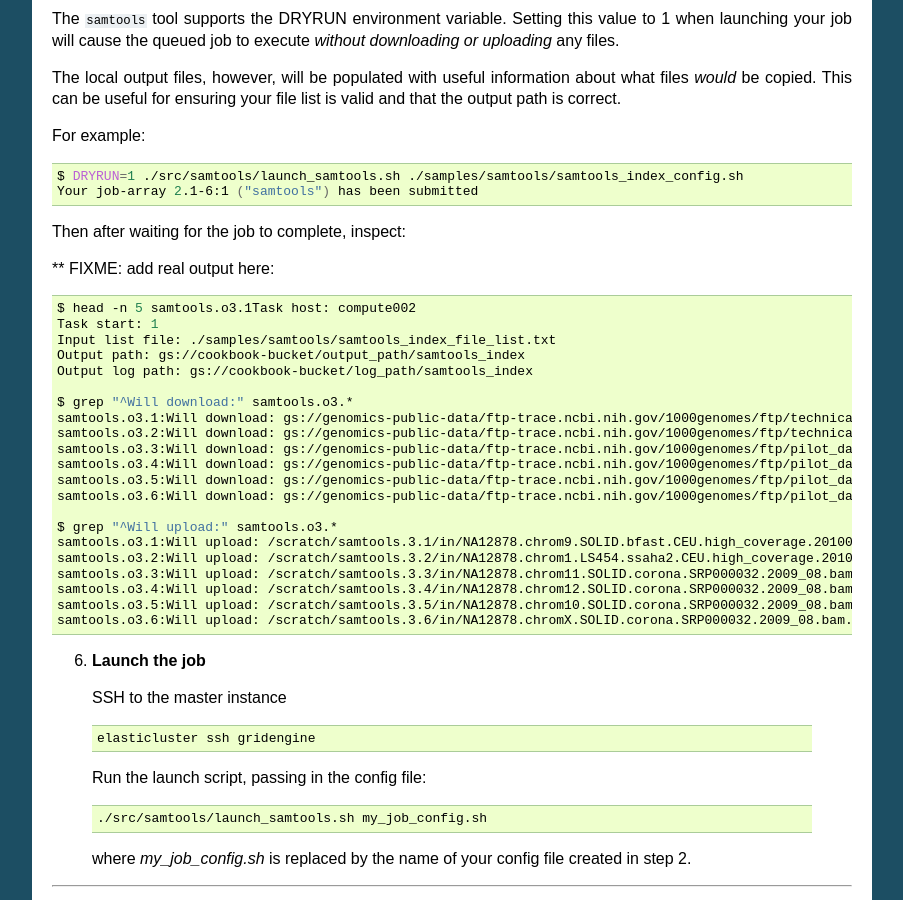
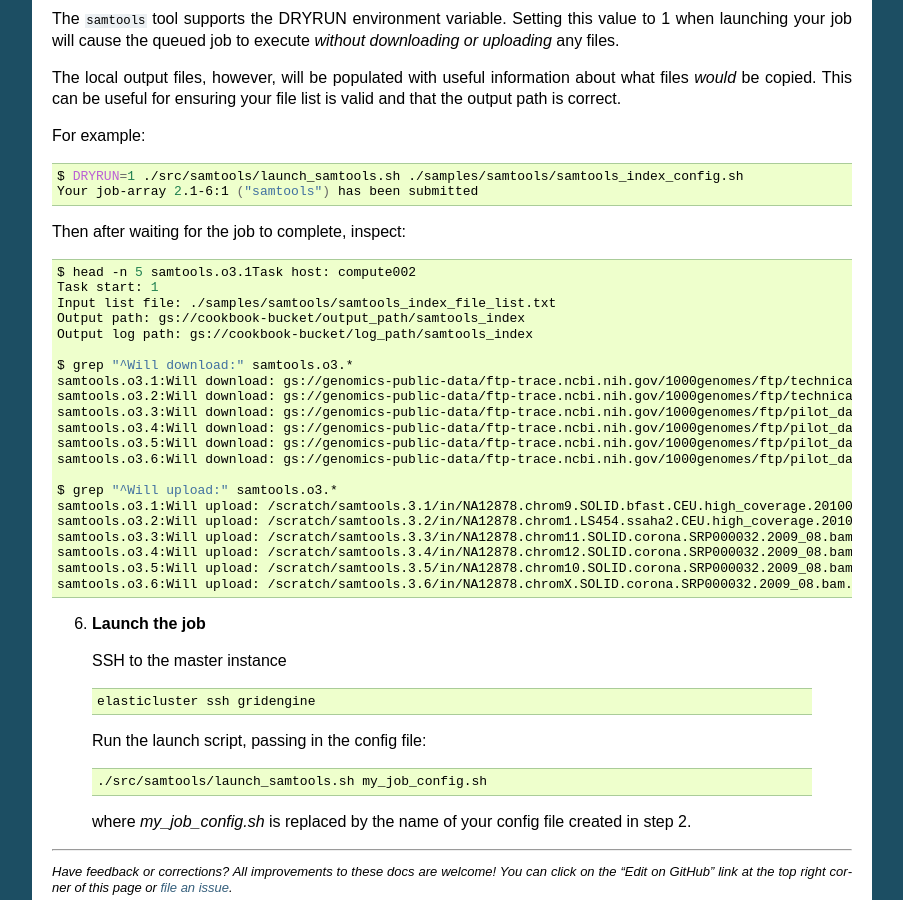
Before and after one commit to googlegenomics/readthedocs, a Sphinx documentation site: the page built from docs/source/use_cases/run_samtools_over_many_files/index.rst, in a window 1280 px wide and 900 px high, scrolled down 5968 px. Shown: the whole window, without its empty margins (198-1101 px from the left). Built offline with Sphinx 7.4.7, drawn with Linux system fonts in a browser that asks for light colours.

Commit message:
Remove the FIXME for real output

```diff
--- a/docs/source/use_cases/run_samtools_over_many_files/index.rst
+++ b/docs/source/use_cases/run_samtools_over_many_files/index.rst
@@ -170,8 +170,6 @@ For example:
 
 Then after waiting for the job to complete, inspect:
 
-** FIXME: add real output here:
-
 .. code-block:: shell
 
    $ head -n 5 samtools.o3.1Task host: compute002
```
